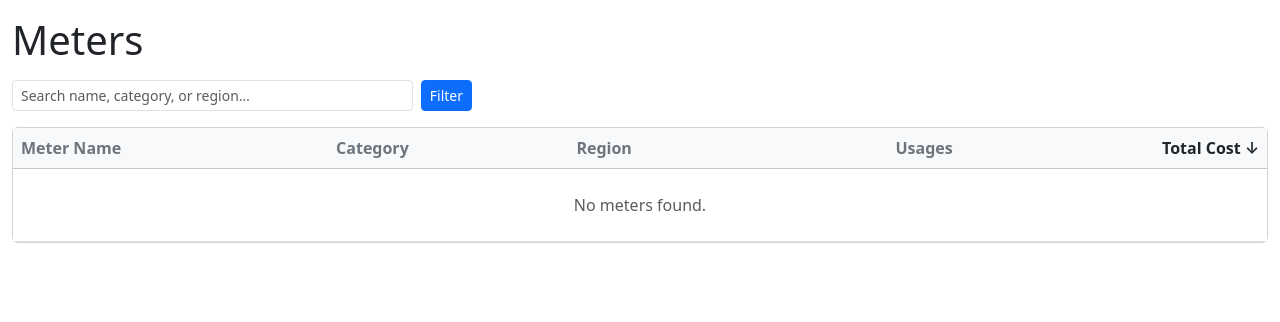
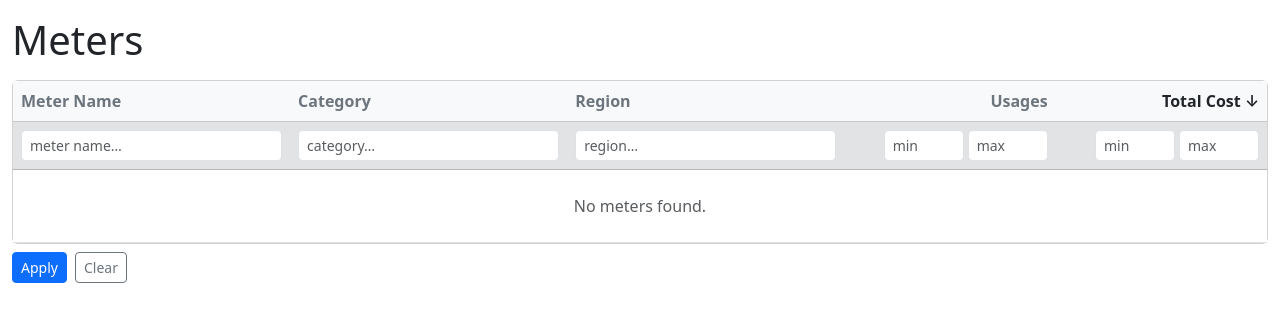
Before and after one commit to SaschaJohn/azurebilling, a Flask app: page /meters/ in a window 1280 px wide. Shown: the part 56-378 px from the top of the page. Run offline with Flask 3, Linux system fonts and the light colour scheme.

Commit message:
Add per-column filters with AND logic to all index views
Replace single search box with inline filter row in each index table:
- Text inputs per dimension column (ILIKE), range inputs (min/max) for
  aggregate columns (Lines, Total Cost / Usages)
- Backend uses WHERE for text filters and HAVING for aggregate ranges
- Form wraps table; sort links preserve filter params via url_with_params
- Also consolidates cost formatting into a reusable fmt_cost Jinja2 filter

Co-Authored-By: Claude Sonnet 4.6 <noreply@anthropic.com>

```diff
--- a/app/controllers/invoices.py
+++ b/app/controllers/invoices.py
@@ -17,10 +17,15 @@ _SORT_MAP = {
 
 @bp.route('/')
 def index():
-    page      = request.args.get('page', 1, type=int)
-    sort      = request.args.get('sort', 'total_cost')
-    direction = request.args.get('dir', 'desc')
-    q         = request.args.get('q', '').strip()
+    page             = request.args.get('page', 1, type=int)
+    sort             = request.args.get('sort', 'total_cost')
+    direction        = request.args.get('dir', 'desc')
+    invoice_id       = request.args.get('invoice_id', '').strip()
+    prev_invoice_id  = request.args.get('prev_invoice_id', '').strip()
+    min_lines        = request.args.get('min_lines', type=int)
+    max_lines        = request.args.get('max_lines', type=int)
+    min_cost         = request.args.get('min_cost', type=float)
+    max_cost         = request.args.get('max_cost', type=float)
 
     query = (
         db.session.query(
@@ -34,19 +39,22 @@ def index():
         .group_by(DimInvoice.id)
     )
 
-    if q:
-        like = f'%{q}%'
-        query = query.filter(
-            DimInvoice.invoice_id.ilike(like) |
-            DimInvoice.previous_invoice_id.ilike(like)
-        )
+    if invoice_id:      query = query.filter(DimInvoice.invoice_id.ilike(f'%{invoice_id}%'))
+    if prev_invoice_id: query = query.filter(DimInvoice.previous_invoice_id.ilike(f'%{prev_invoice_id}%'))
+    if min_lines:       query = query.having(func.count(FactBillingLine.id) >= min_lines)
+    if max_lines:       query = query.having(func.count(FactBillingLine.id) <= max_lines)
+    if min_cost:        query = query.having(func.sum(FactBillingLine.cost_in_billing_currency) >= min_cost)
+    if max_cost:        query = query.having(func.sum(FactBillingLine.cost_in_billing_currency) <= max_cost)
 
     col = _SORT_MAP.get(sort, _SORT_MAP['total_cost'])
     query = query.order_by(col.desc() if direction == 'desc' else col.asc())
 
     pagination = query.paginate(page=page, per_page=20, error_out=False)
+    filters = dict(invoice_id=invoice_id, prev_invoice_id=prev_invoice_id,
+                   min_lines=min_lines, max_lines=max_lines,
+                   min_cost=min_cost, max_cost=max_cost)
     return render_template('invoices/index.html',
-                           pagination=pagination, sort=sort, dir=direction, q=q)
+                           pagination=pagination, sort=sort, dir=direction, filters=filters)
 
 
 @bp.route('/<int:pk>')
--- a/app/controllers/meters.py
+++ b/app/controllers/meters.py
@@ -18,10 +18,16 @@ _SORT_MAP = {
 
 @bp.route('/')
 def index():
-    page      = request.args.get('page', 1, type=int)
-    sort      = request.args.get('sort', 'total_cost')
-    direction = request.args.get('dir', 'desc')
-    q         = request.args.get('q', '').strip()
+    page       = request.args.get('page', 1, type=int)
+    sort       = request.args.get('sort', 'total_cost')
+    direction  = request.args.get('dir', 'desc')
+    name       = request.args.get('name', '').strip()
+    category   = request.args.get('category', '').strip()
+    region     = request.args.get('region', '').strip()
+    min_usages = request.args.get('min_usages', type=int)
+    max_usages = request.args.get('max_usages', type=int)
+    min_cost   = request.args.get('min_cost', type=float)
+    max_cost   = request.args.get('max_cost', type=float)
 
     query = (
         db.session.query(
@@ -37,20 +43,23 @@ def index():
         .group_by(DimMeter.id)
     )
 
-    if q:
-        like = f'%{q}%'
-        query = query.filter(
-            DimMeter.meter_name.ilike(like) |
-            DimMeter.meter_category.ilike(like) |
-            DimMeter.meter_region.ilike(like)
-        )
+    if name:       query = query.filter(DimMeter.meter_name.ilike(f'%{name}%'))
+    if category:   query = query.filter(DimMeter.meter_category.ilike(f'%{category}%'))
+    if region:     query = query.filter(DimMeter.meter_region.ilike(f'%{region}%'))
+    if min_usages: query = query.having(func.count(FactBillingLine.id) >= min_usages)
+    if max_usages: query = query.having(func.count(FactBillingLine.id) <= max_usages)
+    if min_cost:   query = query.having(func.sum(FactBillingLine.cost_in_billing_currency) >= min_cost)
+    if max_cost:   query = query.having(func.sum(FactBillingLine.cost_in_billing_currency) <= max_cost)
 
     col = _SORT_MAP.get(sort, _SORT_MAP['total_cost'])
     query = query.order_by(col.desc() if direction == 'desc' else col.asc())
 
     pagination = query.paginate(page=page, per_page=20, error_out=False)
+    filters = dict(name=name, category=category, region=region,
+                   min_usages=min_usages, max_usages=max_usages,
+                   min_cost=min_cost, max_cost=max_cost)
     return render_template('meters/index.html',
-                           pagination=pagination, sort=sort, dir=direction, q=q)
+                           pagination=pagination, sort=sort, dir=direction, filters=filters)
 
 
 @bp.route('/<int:pk>')
--- a/app/controllers/resources.py
+++ b/app/controllers/resources.py
@@ -17,10 +17,15 @@ _SORT_MAP = {
 
 @bp.route('/')
 def index():
-    page      = request.args.get('page', 1, type=int)
-    sort      = request.args.get('sort', 'total_cost')
-    direction = request.args.get('dir', 'desc')
-    q         = request.args.get('q', '').strip()
+    page        = request.args.get('page', 1, type=int)
+    sort        = request.args.get('sort', 'total_cost')
+    direction   = request.args.get('dir', 'desc')
+    name        = request.args.get('name', '').strip()
+    resource_id = request.args.get('resource_id', '').strip()
+    min_lines   = request.args.get('min_lines', type=int)
+    max_lines   = request.args.get('max_lines', type=int)
+    min_cost    = request.args.get('min_cost', type=float)
+    max_cost    = request.args.get('max_cost', type=float)
 
     query = (
         db.session.query(
@@ -34,19 +39,22 @@ def index():
         .group_by(DimResourceGroup.id)
     )
 
-    if q:
-        like = f'%{q}%'
-        query = query.filter(
-            DimResourceGroup.resource_group_name.ilike(like) |
-            DimResourceGroup.resource_id.ilike(like)
-        )
+    if name:        query = query.filter(DimResourceGroup.resource_group_name.ilike(f'%{name}%'))
+    if resource_id: query = query.filter(DimResourceGroup.resource_id.ilike(f'%{resource_id}%'))
+    if min_lines:   query = query.having(func.count(FactBillingLine.id) >= min_lines)
+    if max_lines:   query = query.having(func.count(FactBillingLine.id) <= max_lines)
+    if min_cost:    query = query.having(func.sum(FactBillingLine.cost_in_billing_currency) >= min_cost)
+    if max_cost:    query = query.having(func.sum(FactBillingLine.cost_in_billing_currency) <= max_cost)
 
     col = _SORT_MAP.get(sort, _SORT_MAP['total_cost'])
     query = query.order_by(col.desc() if direction == 'desc' else col.asc())
 
     pagination = query.paginate(page=page, per_page=20, error_out=False)
+    filters = dict(name=name, resource_id=resource_id,
+                   min_lines=min_lines, max_lines=max_lines,
+                   min_cost=min_cost, max_cost=max_cost)
     return render_template('resources/index.html',
-                           pagination=pagination, sort=sort, dir=direction, q=q)
+                           pagination=pagination, sort=sort, dir=direction, filters=filters)
 
 
 @bp.route('/<int:pk>')
--- a/app/controllers/subscriptions.py
+++ b/app/controllers/subscriptions.py
@@ -20,7 +20,12 @@ def index():
     page      = request.args.get('page', 1, type=int)
     sort      = request.args.get('sort', 'total_cost')
     direction = request.args.get('dir', 'desc')
-    q         = request.args.get('q', '').strip()
+    name      = request.args.get('name', '').strip()
+    sub_id    = request.args.get('sub_id', '').strip()
+    min_lines = request.args.get('min_lines', type=int)
+    max_lines = request.args.get('max_lines', type=int)
+    min_cost  = request.args.get('min_cost', type=float)
+    max_cost  = request.args.get('max_cost', type=float)
 
     query = (
         db.session.query(
@@ -34,19 +39,21 @@ def index():
         .group_by(DimSubscription.id)
     )
 
-    if q:
-        like = f'%{q}%'
-        query = query.filter(
-            DimSubscription.subscription_name.ilike(like) |
-            DimSubscription.subscription_id.ilike(like)
-        )
+    if name:      query = query.filter(DimSubscription.subscription_name.ilike(f'%{name}%'))
+    if sub_id:    query = query.filter(DimSubscription.subscription_id.ilike(f'%{sub_id}%'))
+    if min_lines: query = query.having(func.count(FactBillingLine.id) >= min_lines)
+    if max_lines: query = query.having(func.count(FactBillingLine.id) <= max_lines)
+    if min_cost:  query = query.having(func.sum(FactBillingLine.cost_in_billing_currency) >= min_cost)
+    if max_cost:  query = query.having(func.sum(FactBillingLine.cost_in_billing_currency) <= max_cost)
 
     col = _SORT_MAP.get(sort, _SORT_MAP['total_cost'])
     query = query.order_by(col.desc() if direction == 'desc' else col.asc())
 
     pagination = query.paginate(page=page, per_page=20, error_out=False)
+    filters = dict(name=name, sub_id=sub_id, min_lines=min_lines, max_lines=max_lines,
+                   min_cost=min_cost, max_cost=max_cost)
     return render_template('subscriptions/index.html',
-                           pagination=pagination, sort=sort, dir=direction, q=q)
+                           pagination=pagination, sort=sort, dir=direction, filters=filters)
 
 
 @bp.route('/<int:pk>')
--- a/app/templates/_line_items_table.html
+++ b/app/templates/_line_items_table.html
@@ -26,7 +26,7 @@
             </td>
             <td class="cost">{{ line.quantity }}</td>
             <td>{{ line.unit_of_measure or '' }}</td>
-            <td class="text-end cost">{{ "%.4f"|format(line.cost_in_billing_currency|float) if line.cost_in_billing_currency is not none else '0.0000' }}</td>
+            <td class="text-end cost">{{ line.cost_in_billing_currency|fmt_cost }}</td>
             <td>{{ line.billing_currency or '' }}</td>
           </tr>
           {% else %}
--- a/app/templates/_macros.html
+++ b/app/templates/_macros.html
@@ -14,13 +14,20 @@
   </th>
 {% endmacro %}
 
-{% macro filter_form(q, placeholder='Search…') %}
-<form method="get" class="mb-3 d-flex gap-2" style="max-width: 460px;">
-  <input type="hidden" name="sort" value="{{ request.args.get('sort', '') }}">
-  <input type="hidden" name="dir"  value="{{ request.args.get('dir', '') }}">
-  <input type="text" name="q" value="{{ q }}"
+{% macro text_td(name, value, placeholder='') %}
+<td>
+  <input type="text" name="{{ name }}" value="{{ value or '' }}"
          class="form-control form-control-sm" placeholder="{{ placeholder }}">
-  <button type="submit" class="btn btn-sm btn-primary">Filter</button>
-  {% if q %}<a href="{{ url_with_params(q='', page=1) }}" class="btn btn-sm btn-outline-secondary">Clear</a>{% endif %}
-</form>
+</td>
 {% endmacro %}
+
+{% macro range_td(min_name, max_name, min_val, max_val) %}
+<td class="text-end">
+  <div class="d-flex gap-1 justify-content-end">
+    <input type="number" step="any" name="{{ min_name }}" value="{{ min_val or '' }}"
+           class="form-control form-control-sm" placeholder="min" style="width:80px">
+    <input type="number" step="any" name="{{ max_name }}" value="{{ max_val or '' }}"
+           class="form-control form-control-sm" placeholder="max" style="width:80px">
+  </div>
+</td>
+{% endmacro %}
--- a/app/templates/dashboard/index.html
+++ b/app/templates/dashboard/index.html
@@ -9,7 +9,7 @@
     <div class="card text-bg-primary">
       <div class="card-body">
         <h6 class="card-title">Total Cost (Billing Currency)</h6>
-        <p class="card-text fs-4 cost">{{ "%.2f"|format(total_cost|float) }}</p>
+        <p class="card-text fs-4 cost">{{ total_cost|fmt_cost(2) }}</p>
       </div>
     </div>
   </div>
@@ -37,7 +37,7 @@
             <tr>
               <td>{{ row.service_family or '(none)' }}</td>
               <td class="text-end">{{ row.line_count }}</td>
-              <td class="text-end cost">{{ "%.4f"|format(row.total_cost|float) }}</td>
+              <td class="text-end cost">{{ row.total_cost|fmt_cost }}</td>
             </tr>
             {% else %}
             <tr><td colspan="3" class="text-muted text-center py-3">No data — import a CSV first.</td></tr>
@@ -64,7 +64,7 @@
                   {{ row.subscription_name or row.subscription_id }}
                 </a>
               </td>
-              <td class="text-end cost">{{ "%.4f"|format(row.total_cost|float) }}</td>
+              <td class="text-end cost">{{ row.total_cost|fmt_cost }}</td>
             </tr>
             {% else %}
             <tr><td colspan="2" class="text-muted text-center py-3">No data.</td></tr>
--- a/app/templates/invoices/detail.html
+++ b/app/templates/invoices/detail.html
@@ -19,7 +19,7 @@
     <div class="card text-bg-primary">
       <div class="card-body">
         <h6 class="card-title">Total Cost</h6>
-        <p class="card-text fs-5 cost">{{ "%.4f"|format(total_cost|float) }}</p>
+        <p class="card-text fs-5 cost">{{ total_cost|fmt_cost }}</p>
       </div>
     </div>
   </div>
--- a/app/templates/meters/detail.html
+++ b/app/templates/meters/detail.html
@@ -18,7 +18,7 @@
     <div class="card text-bg-primary">
       <div class="card-body">
         <h6 class="card-title">Total Cost</h6>
-        <p class="card-text fs-5 cost">{{ "%.4f"|format(total_cost|float) }}</p>
+        <p class="card-text fs-5 cost">{{ total_cost|fmt_cost }}</p>
       </div>
     </div>
   </div>
--- a/app/templates/meters/index.html
+++ b/app/templates/meters/index.html
@@ -1,11 +1,13 @@
 {% extends "base.html" %}
-{% from "_macros.html" import sort_th, filter_form %}
+{% from "_macros.html" import sort_th, text_td, range_td %}
 {% block title %}Meters — Azure Billing{% endblock %}
 
 {% block content %}
 <h1 class="mb-3">Meters</h1>
 
-{{ filter_form(q, placeholder='Search name, category, or region…') }}
+<form method="get">
+  <input type="hidden" name="sort" value="{{ sort }}">
+  <input type="hidden" name="dir"  value="{{ dir }}">
 
   <div class="card">
     <div class="card-body p-0">
@@ -18,6 +20,13 @@
             {{ sort_th('usage_count', 'Usages',     sort, dir, 'text-end') }}
             {{ sort_th('total_cost',  'Total Cost', sort, dir, 'text-end') }}
           </tr>
+          <tr class="table-secondary">
+            {{ text_td('name',     filters.name,     'meter name…') }}
+            {{ text_td('category', filters.category, 'category…') }}
+            {{ text_td('region',   filters.region,   'region…') }}
+            {{ range_td('min_usages', 'max_usages', filters.min_usages, filters.max_usages) }}
+            {{ range_td('min_cost',   'max_cost',   filters.min_cost,   filters.max_cost) }}
+          </tr>
         </thead>
         <tbody>
           {% for row in pagination.items %}
@@ -26,7 +35,7 @@
             <td>{{ row.meter_category or '' }}</td>
             <td>{{ row.meter_region or '' }}</td>
             <td class="text-end">{{ row.usage_count }}</td>
-          <td class="text-end cost">{{ "%.4f"|format(row.total_cost|float) }}</td>
+            <td class="text-end cost">{{ row.total_cost|fmt_cost }}</td>
           </tr>
           {% else %}
           <tr><td colspan="5" class="text-muted text-center py-4">No meters found.</td></tr>
@@ -36,5 +45,12 @@
     </div>
   </div>
 
+  <div class="d-flex gap-2 mt-2">
+    <button type="submit" class="btn btn-sm btn-primary">Apply</button>
+    <a href="{{ url_with_params(name='', category='', region='', min_usages='', max_usages='', min_cost='', max_cost='', page=1) }}"
+       class="btn btn-sm btn-outline-secondary">Clear</a>
+  </div>
+</form>
+
 {% include "_pagination.html" %}
 {% endblock %}
--- a/app/templates/resources/detail.html
+++ b/app/templates/resources/detail.html
@@ -17,7 +17,7 @@
     <div class="card text-bg-primary">
       <div class="card-body">
         <h6 class="card-title">Total Cost</h6>
-        <p class="card-text fs-5 cost">{{ "%.4f"|format(total_cost|float) }}</p>
+        <p class="card-text fs-5 cost">{{ total_cost|fmt_cost }}</p>
       </div>
     </div>
   </div>
--- a/app/templates/subscriptions/detail.html
+++ b/app/templates/subscriptions/detail.html
@@ -17,7 +17,7 @@
     <div class="card text-bg-primary">
       <div class="card-body">
         <h6 class="card-title">Total Cost</h6>
-        <p class="card-text fs-5 cost">{{ "%.4f"|format(total_cost|float) }}</p>
+        <p class="card-text fs-5 cost">{{ total_cost|fmt_cost }}</p>
       </div>
     </div>
   </div>
@@ -34,7 +34,7 @@
         {% for row in service_costs %}
         <tr>
           <td>{{ row.service_family or '(none)' }}</td>
-          <td class="text-end cost">{{ "%.4f"|format(row.total_cost|float) }}</td>
+          <td class="text-end cost">{{ row.total_cost|fmt_cost }}</td>
         </tr>
         {% endfor %}
       </tbody>
```
Also changed, not shown: app/__init__.py (+7 -0 lines), app/templates/invoices/index.html (+18 -3 lines), app/templates/resources/index.html (+18 -3 lines), app/templates/subscriptions/index.html (+18 -3 lines). Lines whose indentation alone changed are shown as unchanged.
